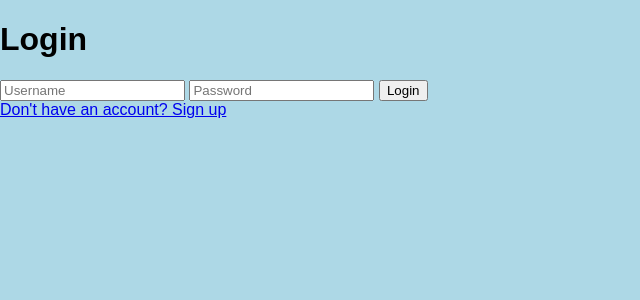
After one commit to Pichi00/ToDoList, a Flask app: page /login in a window 1280 px wide. The commit adds this page. Shown: the top 300 px of the page, without its empty margins (0-640 px from the left). Run offline with Flask 2, Linux system fonts and the light colour scheme.

Commit message:
Add simple user authentication system

```diff
--- a/app.py
+++ b/app.py
@@ -1,25 +1,71 @@
-from flask import Flask, redirect, render_template, request
+from flask import Flask, redirect, render_template, request, url_for, session, escape
 from flask_sqlalchemy import SQLAlchemy
 from datetime import datetime
+from flask_login import UserMixin, LoginManager, login_user, login_required, logout_user, user_logged_in
+from flask_wtf import FlaskForm
+from wtforms import StringField, PasswordField, SubmitField
+from wtforms.validators import InputRequired, Length, ValidationError
+from flask_bcrypt import Bcrypt
+from sqlalchemy import ForeignKey
 
 app = Flask(__name__)
-app.config['SQLALCHEMY_DATABASE_URI'] = 'sqlite:///test.db' #relative path (four slashes is absolute path)
+app.config['SQLALCHEMY_DATABASE_URI'] = 'sqlite:///database.db' #relative path (four slashes is absolute path)
+app.config['SECRET_KEY'] = 'G20ttjQPbdxdUwU4n2n0j'
 db = SQLAlchemy(app)
+bcrypt = Bcrypt(app)
 
-class Todo(db.Model):
+login_manager = LoginManager()
+login_manager.init_app(app)
+login_manager.login_view = "login"
+
+@login_manager.user_loader
+def load_user(user_id):
+    return User.query.get(int(user_id))
+
+
+class User(db.Model, UserMixin):
     id = db.Column(db.Integer, primary_key=True)
-    content = db.Column(db.String(200), nullable=False)
+    username = db.Column(db.String(20), nullable = False, unique = True)
+    password = db.Column(db.String(80), nullable = False)
+    tasks = db.relationship('Task', backref='user')
+
+    def __repr__(self):
+        return '<User %r>' % self.id
+
+
+class Task(db.Model):
+    id = db.Column(db.Integer, primary_key=True)
+    content = db.Column(db.String(250), nullable=False)
     date_created = db.Column(db.DateTime, default=datetime.utcnow)
+    completed = db.Column(db.Boolean, default = False)
+    user_id = db.Column(db.Integer, db.ForeignKey('user.id'))
 
     def __repr__(self):
         return '<Task %r>' % self.id
 
+class RegisterForm(FlaskForm):
+    username = StringField(validators=[InputRequired(), Length(min=4, max=20)], render_kw={"placeholder": "Username"})
+    password = PasswordField(validators=[InputRequired(), Length(min=6, max=20)], render_kw={"placeholder": "Password"})
+    submit = SubmitField("Register")
+
+    def validate_username(self, username):
+        existing_user_username = User.query.filter_by(username=username.data).first()
+        if existing_user_username:
+            raise ValidationError("That username already exist. Please choose a different one.")
+
+class LoginForm(FlaskForm):
+    username = StringField(validators=[InputRequired(), Length(min=4, max=20)], render_kw={"placeholder": "Username"})
+    password = PasswordField(validators=[InputRequired(), Length(min=6, max=20)], render_kw={"placeholder": "Password"})
+    submit = SubmitField("Login")
+
+
 @app.route('/', methods=['POST', 'GET'])
+@login_required
 def index():
+    current_user = User.query.filter_by(username = escape(session['username'])).first()
     if request.method == 'POST':
         task_content = request.form['content']
-        new_task = Todo(content=task_content)
-
+        new_task = Task(content=task_content, user_id=current_user.id)
         try:
             db.session.add(new_task)
             db.session.commit()
@@ -28,13 +74,14 @@ def index():
             return 'There was an issue adding your task'
 
     else:
-        tasks = Todo.query.order_by(Todo.date_created).all()
+        #tasks = Task.query.order_by(Task.date_created).all() #all tasks in database
+        tasks = Task.query.order_by(Task.date_created).filter_by(user_id = current_user.id).all()
         return render_template('index.html', tasks=tasks)
 
 @app.route('/delete/<int:id>')
+@login_required
 def delete(id):
-    task_to_del = Todo.query.get_or_404(id)
-
+    task_to_del = Task.query.get_or_404(id)
     try:
         db.session.delete(task_to_del)
         db.session.commit()
@@ -44,8 +91,9 @@ def delete(id):
 
 
 @app.route('/update/<int:id>', methods=['GET', 'POST'])
+@login_required
 def update(id):
-    task = Todo.query.get_or_404(id)
+    task = Task.query.get_or_404(id)
     if request.method == 'POST':
         task.content = request.form['content']
         try:
@@ -56,5 +104,37 @@ def update(id):
     else:
         return render_template('update.html', task = task)
 
+@app.route('/register', methods=["POST", "GET"])
+def register():
+    form = RegisterForm()
+    if form.validate_on_submit():
+        hashed_password = bcrypt.generate_password_hash(form.password.data)
+        new_user = User(username=form.username.data, password=hashed_password)
+        db.session.add(new_user)
+        db.session.commit()
+        return redirect(url_for('login'))
+
+    return render_template("register.html", form=form)
+
+@app.route('/login', methods=["POST", "GET"])
+def login():
+    form = LoginForm()
+    if form.validate_on_submit():
+        user = User.query.filter_by(username=form.username.data).first()
+        if user:
+            if bcrypt.check_password_hash(user.password, form.password.data):
+                session['username'] = request.form['username']
+                login_user(user)
+                return redirect('/')
+    return render_template("login.html", form=form)
+
+
+@app.route('/logout', methods=["POST", "GET"])
+@login_required
+def logout():
+    session.pop('username', None)
+    logout_user()
+    return redirect(url_for('login'))
+
 if __name__ == "__main__":
     app.run(debug=True)
--- a/templates/index.html
+++ b/templates/index.html
@@ -34,5 +34,6 @@
         <input type="text" name="content" id="content"/>
         <input type="submit" value="Add Task"/>
     </form>
+    <a href="{{url_for('logout')}}">Press here to log out</a>
 </div>
 {% endblock %}
--- /dev/null
+++ b/templates/login.html
@@ -0,0 +1,18 @@
+{% extends 'base.html' %}
+
+{% block head %}
+<title>Login</title>
+{% endblock %}
+
+{% block body %}
+<h1>Login </h1>
+
+<form method="POST" action="">
+    {{ form.hidden_tag() }}
+    {{ form.username }}
+    {{ form.password }}
+    {{ form.submit }}
+</form>
+
+<a href="{{url_for('register')}}">Don't have an account? Sign up</a><br>
+{% endblock %}
```
Also changed, not shown: templates/register.html (added, +20 -0 lines), database.db (added), test.db (deleted).
